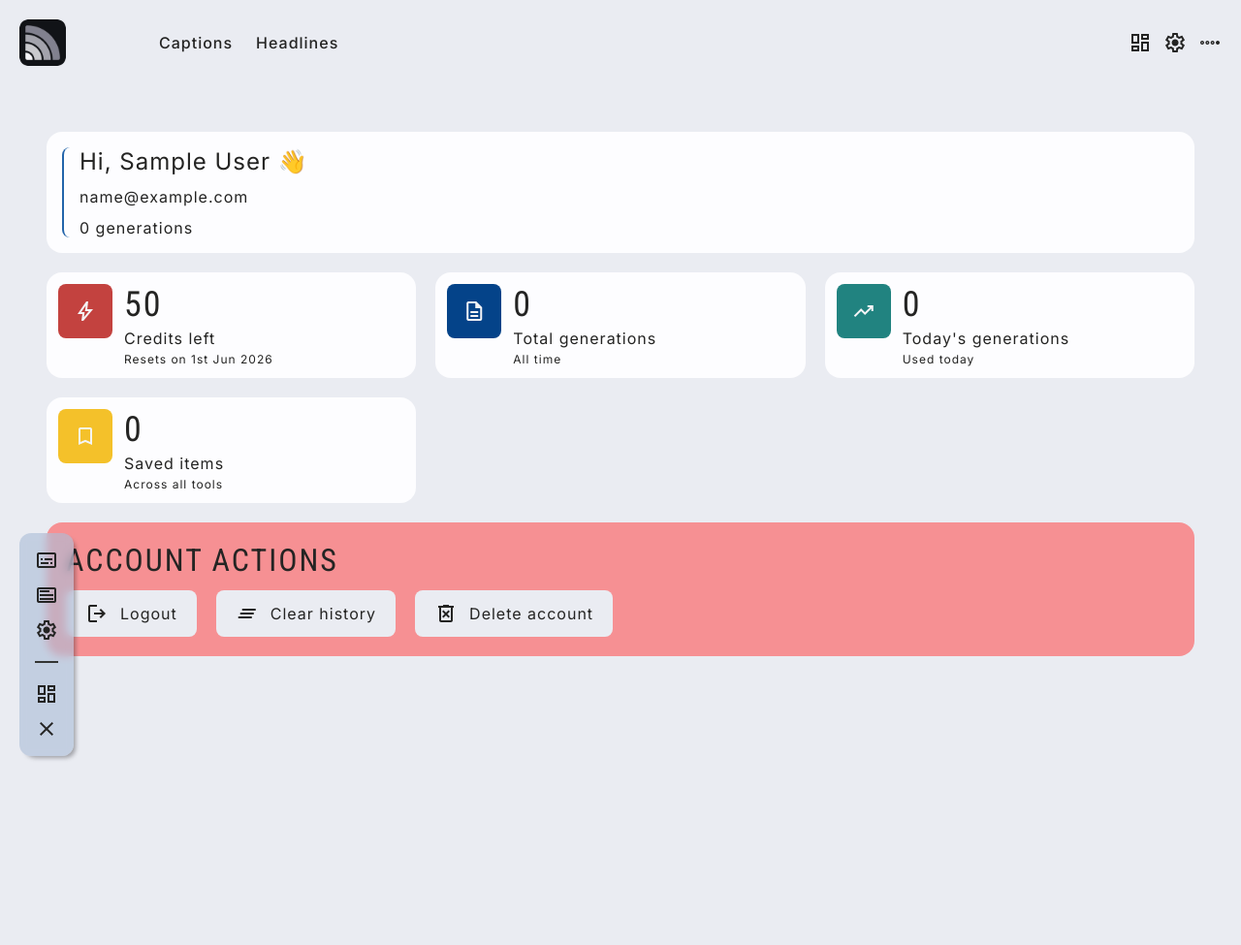
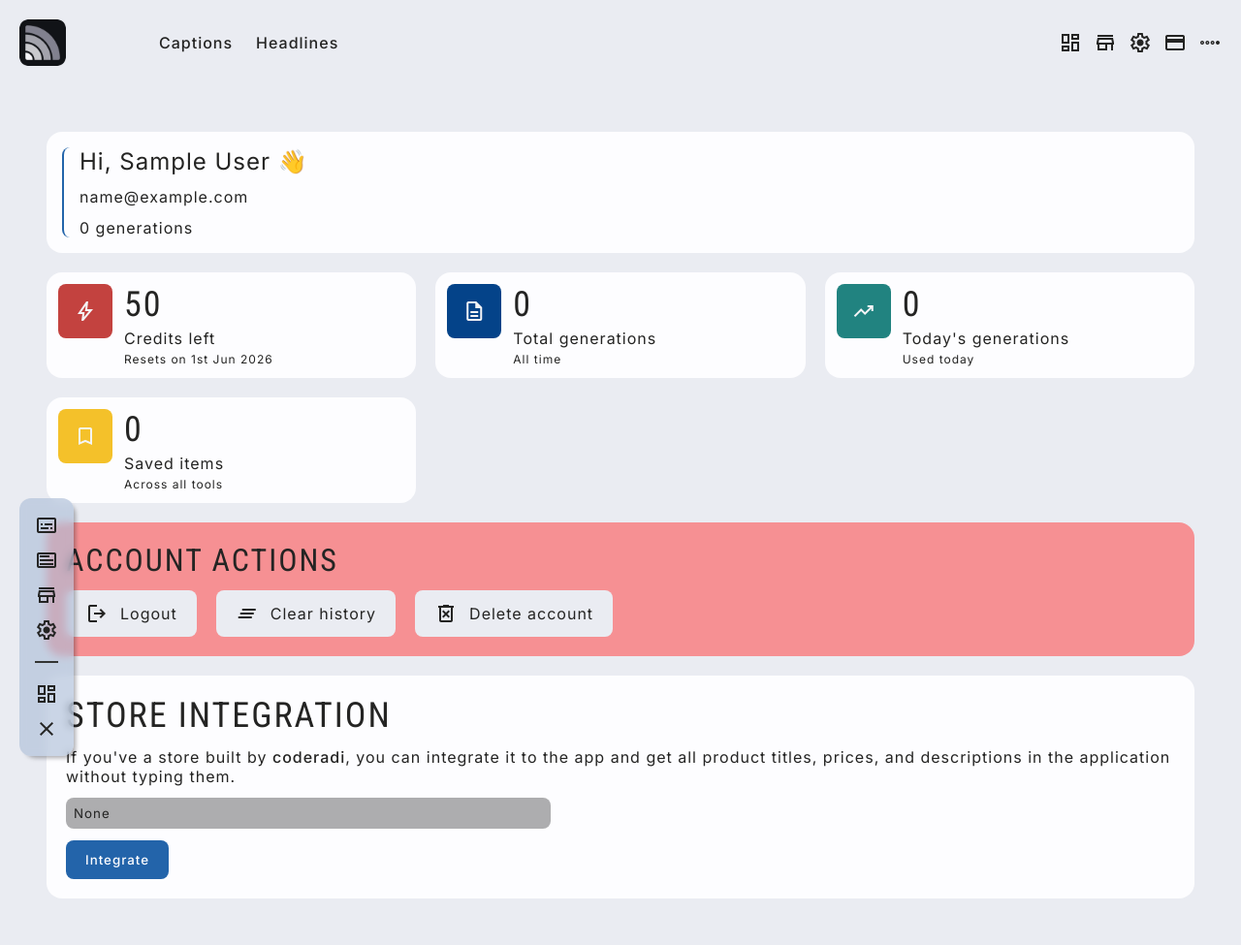
Before and after one commit to coderadi-in/ECHO, a Flask app: page /app/account in a window 1280 px wide. Shown: the whole page at 97% size. Before the commit the page ends 784 px from the top, so only its background shows below. Run offline with Flask 3, Linux system fonts and the light colour scheme; the visitor is signed in with stand-in values (Sample User, id 1); data that the repository does not hold is empty; parts of the project's set-up code (start-up, migrations or seed data) failed here and were passed over.

Commit message:
Updated frontend, models, and starting billing system.

```diff
--- a/pyproject.toml
+++ b/pyproject.toml
@@ -5,6 +5,7 @@ description = "An AI branding and sales agent for E-commerce businesses."
 readme = "README.md"
 requires-python = ">=3.13"
 dependencies = [
+    "cashfree-pg>=6.0.1",
     "dotenv>=0.9.9",
     "flask>=3.1.3",
     "flask-bcrypt>=1.0.1",
--- a/routers/__init__.py
+++ b/routers/__init__.py
@@ -8,6 +8,7 @@ Manages all routers in the applications.
 from flask import Flask
 from .app import app
 from .auth import auth
+from .billing import billing
 
 # * FUNCTION TO BIND ALL ROUTERS TO THE SERVER
 def bind_routers(server: Flask) -> None:
@@ -28,3 +29,4 @@ def bind_routers(server: Flask) -> None:
 
     server.register_blueprint(app)
     server.register_blueprint(auth)
+    server.register_blueprint(billing)
--- a/routers/app.py
+++ b/routers/app.py
@@ -28,9 +28,6 @@ app = Blueprint("app", __name__, url_prefix='/app')
 @app.route("/dashboard")
 @login_required
 def dashboard():
-    # RESET CREDITS
-    reset_credits()
-
     # COUNT TOTAL GENERATIONS
     total_captions_count = Caption.query.filter(Caption.user == current_user.id).count()
     total_headlines_count = Headline.query.filter(Headline.user == current_user.id).count()
@@ -130,6 +127,18 @@ def update_settings(field):
 
         flash("Your security password has been updated.", "check_circle")
         return redirect(url_for('app.dashboard'))
+
+    elif (field == 'store'):
+        store_url = request.form.get('store_link')
+
+        if (not store_url):
+            flash("Couldn't fetch store URL.", "error")
+            return redirect(url_for('app.account'))
+
+        current_user.site_url = store_url
+        db.session.commit()
+        flash("Your store is integrated to the application.", "store")
+        return redirect(url_for('app.account'))
 
     else:
         flash("Couldn't find proper field to update.", "error")
@@ -313,3 +322,12 @@ def delete_account():
 
     flash("Your account has been deleted completely from ECHO.", "delete_forever")
     return redirect('/')
+
+# & STORE ROUTE
+@app.route('/store')
+def store():
+    if (not current_user.site_url):
+        flash("You have't integrated your store yet.", 'error')
+        return redirect(url_for('app.dashboard'))
+
+    return render_template('pages/store.html')
--- a/socket_listeners.py
+++ b/socket_listeners.py
@@ -12,9 +12,6 @@ from ai import SystemPrompts, TokenSize
 # & CAPTION GENERATION
 @socket.on("captions-sys")
 def generate_captions(product: dict) -> str:
-    # RESET CREDITS
-    reset_credits()
-
     # CHECK CREDITS
     if (current_user.left_credits <= 0):
         socket.emit("captions-cl", "You're out of credits!")
@@ -58,9 +55,6 @@ def generate_captions(product: dict) -> str:
 # & HEADLINE GENERATION
 @socket.on("headlines-sys")
 def generate_headlines(product: dict) -> str:
-    # RESET CREDITS
-    reset_credits()
-
     # CHECK CREDITS
     if (current_user.left_credits <= 0):
         socket.emit("headlines-cl", {"headline": "Low credits", "desc": "You're out of credits!"})
--- a/static/base/_utility.css
+++ b/static/base/_utility.css
@@ -86,6 +86,11 @@
 .accent-green {
     --color-accent-main: #12664F;
     --color-accent-alt: #65B891;
+}
+
+.accent-red {
+    --color-accent-main: #B22222;
+    --color-accent-alt: #DE5454;
 }
 
 * {
--- a/static/css/pages/settings.css
+++ b/static/css/pages/settings.css
@@ -37,8 +37,7 @@
 
 #appearanceSettings #accentsList.open { transform: scale(1); }
 
-#appearanceSettings #accentsList #blue .sample { background-color: #2364AA; }
-#appearanceSettings #accentsList #green .sample { background-color: #488B49; }
+#appearanceSettings #accentsList .sample { background-color: var(--bg); }
 
 /* ================================================== */
 /* AI PREFERENCE SETTINGS */
--- a/static/js/pages/settings.js
+++ b/static/js/pages/settings.js
@@ -53,7 +53,7 @@ function setColorTheme() {
 
 // * FUNCTION TO SET ACCENT COLOR
 function setAccentColor(color) {
-    document.body.classList.remove('accent-blue', 'accent-green');
+    document.body.classList.remove('accent-blue', 'accent-green', 'accent-red');
     document.body.classList.add(`accent-${color}`);
 
     localStorage.setItem('accent', `accent-${color}`);
--- a/templates/components/controls.html
+++ b/templates/components/controls.html
@@ -23,6 +23,7 @@
     <div class="column gap-12" id="appControls">
         <a href="{{ url_for('app.captions') }}" class="link symbol" title="Captions">subtitles</a>
         <a href="{{ url_for('app.headlines') }}" class="link symbol" title="Headlines">text_ad</a>
+        <a href="{{ url_for('app.store') }}" class="link symbol" title="Store">store</a>
         <a href="{{ url_for('app.settings') }}" class="link symbol" title="Settings">settings</a>
     </div>
 
--- a/templates/components/header.html
+++ b/templates/components/header.html
@@ -34,7 +34,9 @@
 
     <div class="right row gap-12">
         <a href="{{ url_for('app.dashboard') }}" class="link symbol" title="Dashboard">dashboard</a>
+        <a href="{{ url_for('app.store') }}" class="link symbol" title="Store">store</a>
         <button class="link btn symbol" title="Settings" popovertarget="settingsOptions" id="settingsOpen">settings</button>
+        <a href="{{ url_for('billing.plans') }}" class="link symbol" title="Billing">credit_card</a>
         <button class="link btn symbol" title="Open Controls" id="openControls">page_control</button>
 
         <div id="settingsOptions" class="rounded-16" popover>
--- a/templates/pages/account.html
+++ b/templates/pages/account.html
@@ -85,7 +85,8 @@
                         <span class="text">Clear history</span>
                     </button>
 
-                    <button class="link btn pv-12 ph-20 rounded-8 row gap-12 bg-main" popovertarget="deleteConfirmation">
+                    <button class="link btn pv-12 ph-20 rounded-8 row gap-12 bg-main"
+                        popovertarget="deleteConfirmation">
                         <span class="symbol">delete_forever</span>
                         <span class="text">Delete account</span>
                     </button>
@@ -112,11 +113,25 @@
                         </div>
 
                         <form action="{{ url_for('app.delete_account') }}" method="post" class="form column gap-12">
-                            <input required type="password" name="password" placeholder="Enter your account password" class="input">
+                            <input required type="password" name="password" placeholder="Enter your account password"
+                                class="input">
                             <button type="submit" class="ulink btn">Delete account.</button>
                         </form>
                     </div>
                 </div>
+            </div>
+
+            <div class="store-integration p-20 rounded-16 column gap-12 bg-card">
+                <h1 class="h1">Store integration</h1>
+
+                <p class="para">If you've a store built by <span class="text fw-500">coderadi</span>, you can integrate
+                    it to the app and get all product titles, prices, and descriptions in the application without typing
+                    them.</p>
+
+                <form action="/app/settings/update/store" method="post" class="form column gap-12">
+                    <input required type="url" name="store_link" placeholder="Your store page url" class="input" style="max-width: 500px;" value="{{ current_user.site_url }}">
+                    <button type="submit" class="link btn fl rounded-8 pv-12 ph-20">Integrate</button>
+                </form>
             </div>
         </section>
     </main>
```
Also changed, not shown: models/user.py (+6 -3 lines), plugins.py (+0 -8 lines), routers/billing.py (added, +29 -0 lines), static/css/pages/billing.css (added, +16 -0 lines), templates/pages/billing.html (added, +71 -0 lines), templates/pages/settings.html (+7 -2 lines), 1 other file.
